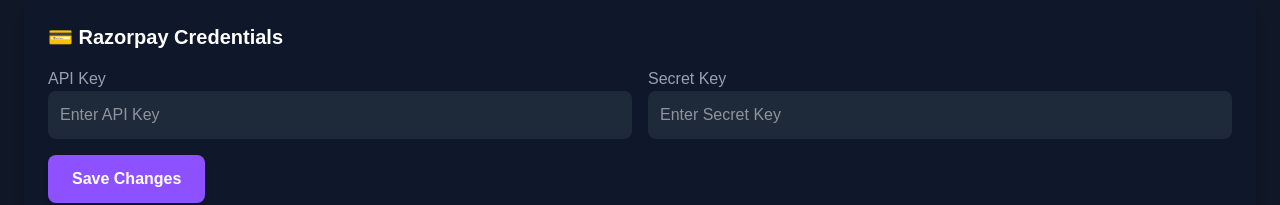
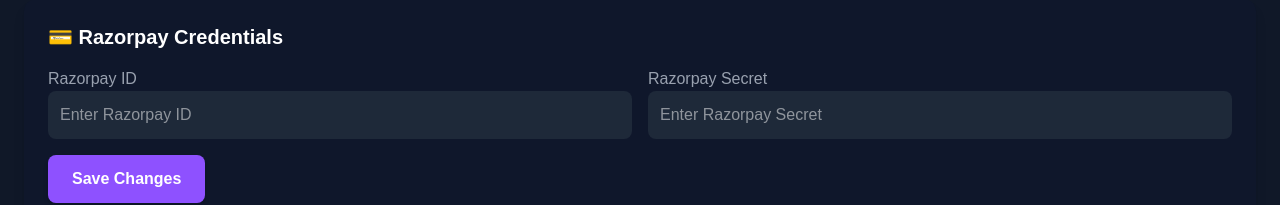
Before and after one commit to Anasmalik57/Get-Me-A-Chai, a Next.js app: page /dashboard in a window 1280 px wide. Shown: the part 589-794 px from the top of the page. Built offline with nearby package versions, Linux system fonts and the light colour scheme; no server answers; sample sign-in values are in the browser's storage.

Commit message:
minor changes in dashboard

```diff
--- a/components/Dashboard.js
+++ b/components/Dashboard.js
@@ -14,7 +14,7 @@
     }
   }, [router, session]);
 
-  const handlechange = (e) => {
+  const handleChange = (e) => {
     setForm({ ...form, [e.target.name]: e.target.value });
   };
 
@@ -23,7 +23,7 @@
       {/* Greeting Section */}
       <div className="bg-slate-900 rounded-xl p-6 shadow-lg mb-6">
         <h1 className="text-2xl font-bold">👋 Welcome, Mohd Anas!</h1>
-        <p className="text-gray-400">
+        <p className="text-gray-400 cursor-pointer  ">
           Manage your account & payment settings here.
         </p>
       </div>
@@ -35,28 +35,16 @@
           <h2 className="text-xl font-semibold mb-4">Profile Information</h2>
           <div className="space-y-4">
             <div>
-              <label className="text-gray-400">Name</label>
-              <input
-                type="text"
-                placeholder="Enter Name"
-                className="w-full p-3 rounded-lg bg-gray-800 text-white outline-none"
-              />
+              <label htmlFor="name" className="text-gray-400 cursor-pointer ">Name</label>
+              <input value={form.name ? form.name : ""} onChange={handleChange} type="text" name="name" id="name" placeholder="Enter Name" className="w-full p-3 rounded-lg bg-gray-800 text-white outline-none" />
             </div>
             <div>
-              <label className="text-gray-400">Email</label>
-              <input
-                type="email"
-                placeholder="Enter Email"
-                className="w-full p-3 rounded-lg bg-gray-800 text-white outline-none"
-              />
+              <label htmlFor="email" className="text-gray-400 cursor-pointer">Email</label>
+              <input value={form.email ? form.email : ""} onChange={handleChange} type="email" name="email" id="email" placeholder="Enter Email" className="w-full p-3 rounded-lg bg-gray-800 text-white outline-none" />
             </div>
             <div>
-              <label className="text-gray-400">Username</label>
-              <input
-                type="text"
-                placeholder="Enter Username"
-                className="w-full p-3 rounded-lg bg-gray-800 text-white outline-none"
-              />
+              <label htmlFor="username" className="text-gray-400 cursor-pointer">Username</label>
+              <input value={form.username ? form.username : ""} onChange={handleChange} type="text" name="username" id="username" placeholder="Enter Username" className="w-full p-3 rounded-lg bg-gray-800 text-white outline-none" />
             </div>
           </div>
         </div>
@@ -66,18 +54,12 @@
           <h2 className="text-xl font-semibold mb-4">Profile & Cover</h2>
           <div className="space-y-4">
             <div>
-              <label className="text-gray-400">Profile Picture</label>
-              <input
-                type="file"
-                className="w-full p-3 rounded-lg bg-gray-800 text-white outline-none"
-              />
+              <label htmlFor="profilepic" className="text-gray-400 cursor-pointer">Profile Picture</label>
+              <input value={form.profilepic ? form.profilepic : ""} onChange={handleChange} type="file" name="profilepic" id="profilepic" className="w-full p-3 rounded-lg bg-gray-800 text-white outline-none" />
             </div>
             <div>
-              <label className="text-gray-400">Cover Picture</label>
-              <input
-                type="file"
-                className="w-full p-3 rounded-lg bg-gray-800 text-white outline-none"
-              />
+              <label htmlFor="coverpic"className="text-gray-400 cursor-pointer">Cover Picture</label>
+              <input value={form.coverpic ? form.coverpic : ""} onChange={handleChange} type="file" name="coverpic" id="coverpic" className="w-full p-3 rounded-lg bg-gray-800 text-white outline-none" />
             </div>
           </div>
         </div>
@@ -88,25 +70,15 @@
         <h2 className="text-xl font-semibold mb-4">💳 Razorpay Credentials</h2>
         <div className="grid grid-cols-1 md:grid-cols-2 gap-4">
           <div>
-            <label className="text-gray-400">API Key</label>
-            <input
-              type="text"
-              placeholder="Enter API Key"
-              className="w-full p-3 rounded-lg bg-gray-800 text-white outline-none"
-            />
+            <label htmlFor="razorpayid" className="text-gray-400 cursor-pointer">Razorpay ID</label>
+            <input value={form.razorpayid ? form.razorpayid : ""} onChange={handleChange} type="text" name="razorpayid" id="razorpayid" placeholder="Enter Razorpay ID" className="w-full p-3 rounded-lg bg-gray-800 text-white outline-none" />
           </div>
           <div>
-            <label className="text-gray-400">Secret Key</label>
-            <input
-              type="text"
-              placeholder="Enter Secret Key"
-              className="w-full p-3 rounded-lg bg-gray-800 text-white outline-none"
-            />
+            <label htmlFor="razorpaysecret"className="text-gray-400 cursor-pointer">Razorpay Secret</label>
+            <input value={form.razorpaysecret ? form.razorpaysecret : ""} onChange={handleChange} type="text" name="razorpaysecret" id="razorpaysecret" placeholder="Enter Razorpay Secret" className="w-full p-3 rounded-lg bg-gray-800 text-white outline-none"/>
           </div>
         </div>
-        <button className="mt-4 bg-violet-500 hover:bg-violet-600 text-white px-6 py-3 rounded-lg font-semibold transition-all shadow-md">
-          Save Changes
-        </button>
+        <button type="submit" className="mt-4 bg-violet-500 hover:bg-violet-600 text-white px-6 py-3 rounded-lg font-semibold transition-all shadow-md">Save Changes</button>
       </div>
     </div>
   );
```
Also changed, not shown: app/login/page.js (line endings or trailing spaces).
